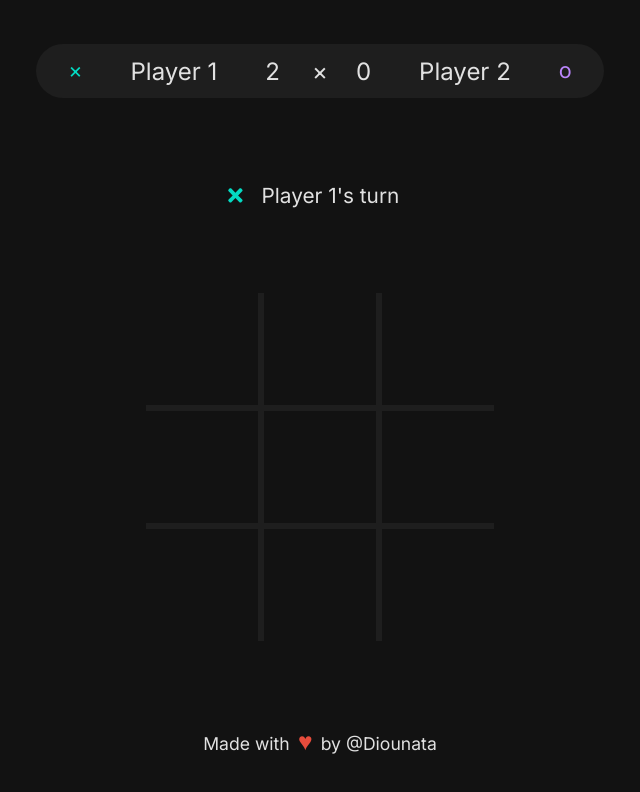
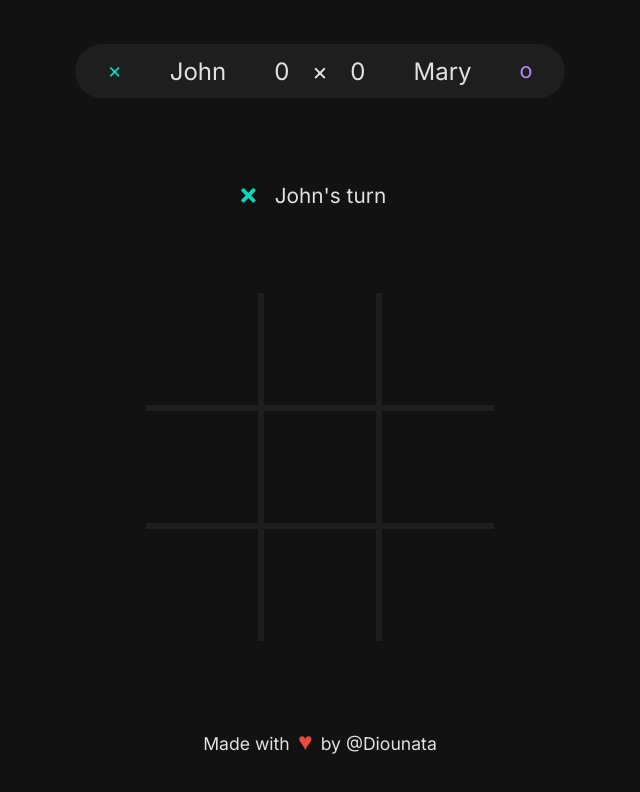
Before and after one commit to Diounata/tic-tac-toe, a Next.js app: page / in a window 1280 px wide. Shown: the top 792 px of the page, without its empty margins (320-960 px from the left). Built offline with nearby package versions, Linux system fonts and the light colour scheme.

Commit message:
Add player object

```diff
--- a/src/Components/Modal.tsx
+++ b/src/Components/Modal.tsx
@@ -8,14 +8,14 @@ import { useModal } from '../Contexts/ModalContext';
 
 export default function Modal() {
     const { isModalOpen, changeModalState } = useModal();
-    const { playerTurn, resetGame } = useGame();
+    const { winner, playerTurn, resetGame } = useGame();
 
     return (
         <div className={isModalOpen ? styles.modalContainer : styles.closedModal}>
             <div>
                 <main>
                     <span>{playerTurn === 'X' ? <O /> : <X />}</span>
-                    <p>Player {playerTurn === 'X' ? 2 : 1} wins!</p>
+                    <p>{winner} wins!</p>
                 </main>
 
                 <footer>
--- a/src/Components/PlayerTurn.tsx
+++ b/src/Components/PlayerTurn.tsx
@@ -6,13 +6,13 @@ import O from '../Icons/O';
 import { useGame } from '../Contexts/GameContext';
 
 export default function PlayerTurn() {
-    const { playerTurn } = useGame();
+    const { player, playerTurn } = useGame();
 
     return (
         <div className={styles.playerTurnContainer}>
             <span>{playerTurn === 'X' ? <X /> : <O />}</span>
 
-            <span>{playerTurn === 'X' ? 'Player 1' : 'Player 2'}'s turn</span>
+            <span>{playerTurn === 'X' ? player.x.name : player.o.name}'s turn</span>
         </div>
     );
 }
--- a/src/Components/Scoreboard.tsx
+++ b/src/Components/Scoreboard.tsx
@@ -1,21 +1,27 @@
 import styles from '../styles/Scoreboard.module.scss';
 
+import { useGame } from '../Contexts/GameContext';
+
 export default function Scoreboard() {
+    const { player } = useGame();
+
     return (
         <header className={styles.scoreboardComponent}>
             <div>
                 <div>
-                    <span className='x'>&times;</span> Player 1
+                    <span className='x'>&times;</span> {player.x.name}
                 </div>
-                <div>2</div>
+
+                <div>{player.x.score}</div>
             </div>
 
             <div className={styles.divisor}>&times;</div>
 
             <div>
-                <div>0</div>
+                <div>{player.o.score}</div>
+
                 <div>
-                    Player 2 <span className='o'>o</span>
+                    {player.o.name} <span className='o'>o</span>
                 </div>
             </div>
         </header>
--- a/src/Contexts/GameContext.tsx
+++ b/src/Contexts/GameContext.tsx
@@ -14,18 +14,46 @@ interface ChildrenProps {
     children: ReactNode;
 }
 
+interface PlayerContentProps {
+    name: string;
+    color: string;
+    score: number;
+}
+
+interface PlayerProps {
+    x: PlayerContentProps;
+    o: PlayerContentProps;
+}
+
 interface ContextProps {
+    player: PlayerProps;
     position: string[];
     playerTurn: string;
+    winner: string;
 
     updatePosition(number: number): void;
     resetGame(): void;
 }
 
 export function GameContextProvider({ children }: ChildrenProps) {
+    const [player, setPlayer] = useState({
+        x: {
+            name: 'John',
+            color: '#04dac2',
+            score: 0,
+        },
+
+        o: {
+            name: 'Mary',
+            color: '#bb86fc',
+            score: 0,
+        },
+    })
     const [position, setPosition] = useState(['', '', '', '', '', '', '', '', '']);
     const [playerTurn, setPlayerTurn] = useState('Player'); // It'll start as X
     const [amountFilledPosition, setAmountFilledPosition] = useState(0);
+    const [winner, setWinner] = useState('');
+
     const { isModalOpen, changeModalState } = useModal();
 
     function updatePosition(number: number): void {
@@ -69,6 +97,9 @@ export function GameContextProvider({ children }: ChildrenProps) {
             });
 
             if (c === 3) {
+                const playerWhoHasWon = playerTurn === 'X' ? player.x.name : player.o.name;
+
+                setWinner(playerWhoHasWon);
                 changeModalState(true);
             }
         });
@@ -99,8 +130,10 @@ export function GameContextProvider({ children }: ChildrenProps) {
     return (
         <GameContext.Provider
             value={{
+                player,
                 position,
                 playerTurn,
+                winner,
                 updatePosition,
                 resetGame,
             }}
--- a/src/Icons/O.tsx
+++ b/src/Icons/O.tsx
@@ -1,5 +1,9 @@
 import { FaRegCircle } from 'react-icons/fa';
 
+import { useGame } from '../Contexts/GameContext';
+
 export default function O() {
-    return <FaRegCircle color='#bb86fc' />;
+    const { player } = useGame();
+
+    return <FaRegCircle color={player.o.color} />;
 }
--- a/src/Icons/X.tsx
+++ b/src/Icons/X.tsx
@@ -1,5 +1,9 @@
 import { FaTimes } from 'react-icons/fa';
 
+import { useGame } from '../Contexts/GameContext';
+
 export default function X() {
-    return <FaTimes color='#04dac2' />;
+    const { player } = useGame();
+
+    return <FaTimes color={player.x.color} />;
 }
```
